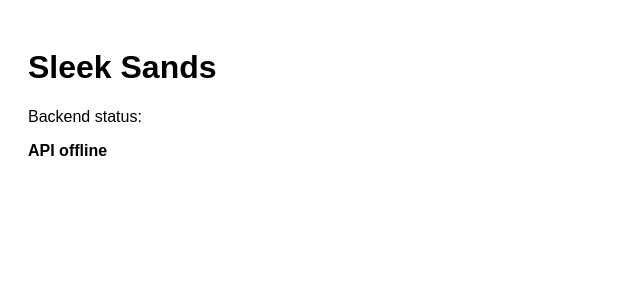
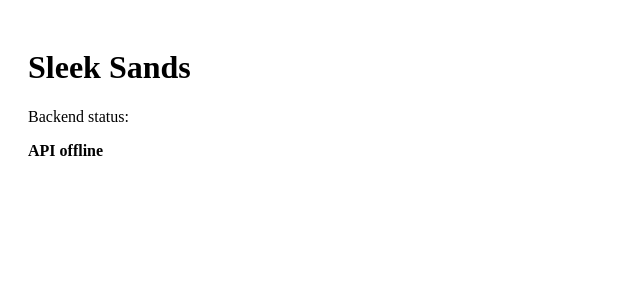
Before and after one commit to sw3895107-crypto/sleek-sands-frontend, a React (Vite) app: page / in a window 1280 px wide. Shown: the top 300 px of the page, without its empty margins (0-640 px from the left). Built offline with nearby package versions, Linux system fonts and the light colour scheme; no server answers.

Commit message:
Update App.jsx

```diff
--- a/src/App.jsx
+++ b/src/App.jsx
@@ -4,14 +4,14 @@ export default function App() {
   const [status, setStatus] = useState("Connecting...");
 
   useEffect(() => {
-    fetch("https://sleek-sands-api0.onrender.com/health")
-      .then(res => res.text())
-      .then(data => setStatus(data))
+    fetch("https://sleek-sands-api-1.onrender.com/health")
+      .then(res => res.json())
+      .then(data => setStatus(data.status))
       .catch(() => setStatus("API offline"));
   }, []);
 
   return (
-    <div style={{ padding: 20, fontFamily: "Arial" }}>
+    <div style={{ padding: 20 }}>
       <h1>Sleek Sands</h1>
       <p>Backend status:</p>
       <strong>{status}</strong>
```
